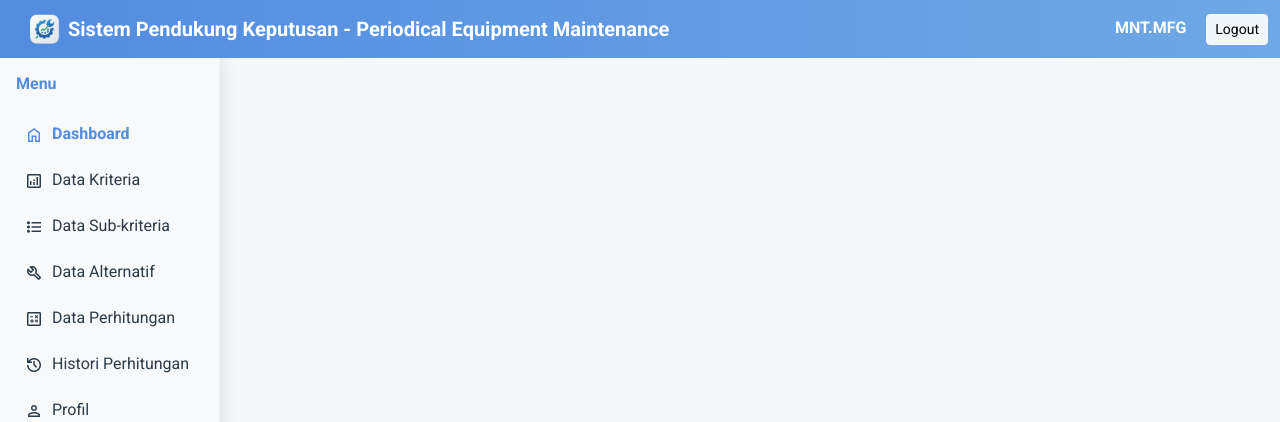
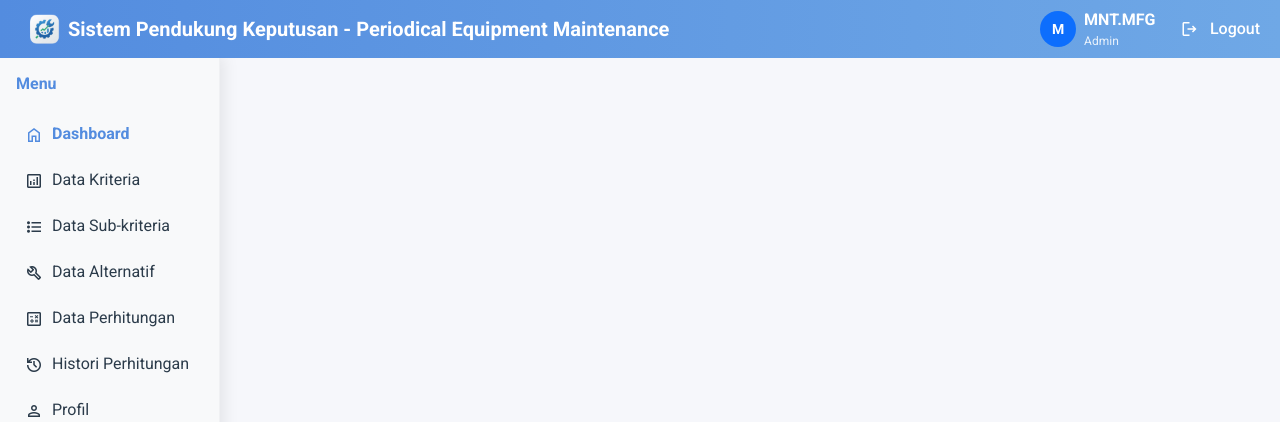
Before and after one commit to galuhperdanawork/SPK-PEM, a PHP site: page /pages/dashboard.php in a window 1280 px wide. Shown: the top 422 px of the page. Run offline with PHP 8.4, Linux system fonts and the light colour scheme; a user stored in the database is signed in.

Commit message:
Edit styles

```diff
--- a/includes/header.php
+++ b/includes/header.php
@@ -30,6 +30,14 @@ if (session_status() === PHP_SESSION_NONE) session_start();
     .table-small td, .table-small th { padding:0.5rem 0.75rem; }
     .actions-cell .material-symbols-outlined { vertical-align:middle; font-size:18px; }
     .welcome-pill { display:inline-block; padding:6px 12px; background:#fff; border-radius:999px; box-shadow:0 2px 8px rgba(0,0,0,0.04); margin-bottom:12px; }
+    /* Material flat button style for logout/controls */
+    .btn-flat { background: transparent; border: none; color: inherit; padding: .25rem .5rem; display: inline-flex; align-items: center; gap: .4rem; font-weight: 500; }
+    .btn-flat .material-symbols-outlined { font-size:20px; vertical-align:middle; margin-right:4px; }
+    /* User control styles */
+    .user-controls { display:flex; align-items:center; gap:8px; }
+    .avatar-sm { width:36px; height:36px; border-radius:50%; display:inline-flex; align-items:center; justify-content:center; font-weight:700; font-size:14px; }
+    .user-name { font-weight:700; }
+    .user-role { font-size:12px; opacity:0.85; }
     @media (max-width:767px){ .page-header{flex-direction:column;align-items:flex-start;} }
   </style>
 </head>
@@ -49,7 +57,7 @@ if (session_status() === PHP_SESSION_NONE) session_start();
 
       <div class="modal-footer">
         <button type="button" class="btn btn-secondary" data-bs-dismiss="modal">Batal</button>
-        <a href="/SPK-PEM/process/logout.php" class="btn btn-danger">Logout</a>
+        <button type="button" class="btn btn-danger" onclick="location.href='/SPK-PEM/process/logout.php'">Logout</button>
       </div>
 
     </div>
@@ -72,11 +80,25 @@ if (session_status() === PHP_SESSION_NONE) session_start();
     <div class="ms-auto text-white">
       <?php if(isset($_SESSION['username'])):
           $displayName = $_SESSION['nama_pengguna'] ?? $_SESSION['username'] ?? '';
+          $roleName = $_SESSION['role'] ?? '';
+          $initials = '';
+          if ($displayName) {
+            $parts = preg_split('/\s+/', trim($displayName));
+            foreach ($parts as $p) { if ($p) $initials .= mb_strtoupper(mb_substr($p,0,1)); }
+            $initials = mb_substr($initials, 0, 2);
+          }
       ?>
-        <span class="me-3"><strong><?=htmlspecialchars($displayName)?></strong></span>
-        <button class="btn btn-sm btn-light" data-bs-toggle="modal" data-bs-target="#logoutModal">
-          Logout
-        </button>
+        <div class="user-controls">
+          <div class="avatar-sm" style="background:#0d6efd;color:#fff;"><?= htmlspecialchars($initials ?: 'U') ?></div>
+          <div class="d-none d-sm-block">
+            <div class="user-name text-white"><?= htmlspecialchars($displayName) ?></div>
+            <div class="user-role text-white muted-small"><?= htmlspecialchars(ucfirst($roleName)) ?></div>
+          </div>
+          <button class="btn-flat btn-sm text-white ms-2" data-bs-toggle="modal" data-bs-target="#logoutModal" title="Logout">
+            <span class="material-symbols-outlined">logout</span>
+            Logout
+          </button>
+        </div>
 
       <?php else: ?>
         <a href="/SPK-PEM/login.php" class="btn btn-sm btn-light">Login</a>
--- a/login.php
+++ b/login.php
@@ -116,12 +116,12 @@ if ($_SERVER['REQUEST_METHOD'] === 'POST') {
                         Login
                     </button>
                 </form>
-
+<!--
                 <hr>
 
                 <a href="register.php" class="btn btn-outline-secondary w-100">
                     Register
-                </a>
+                </a>-->
             </div>
         </div>
 
```
